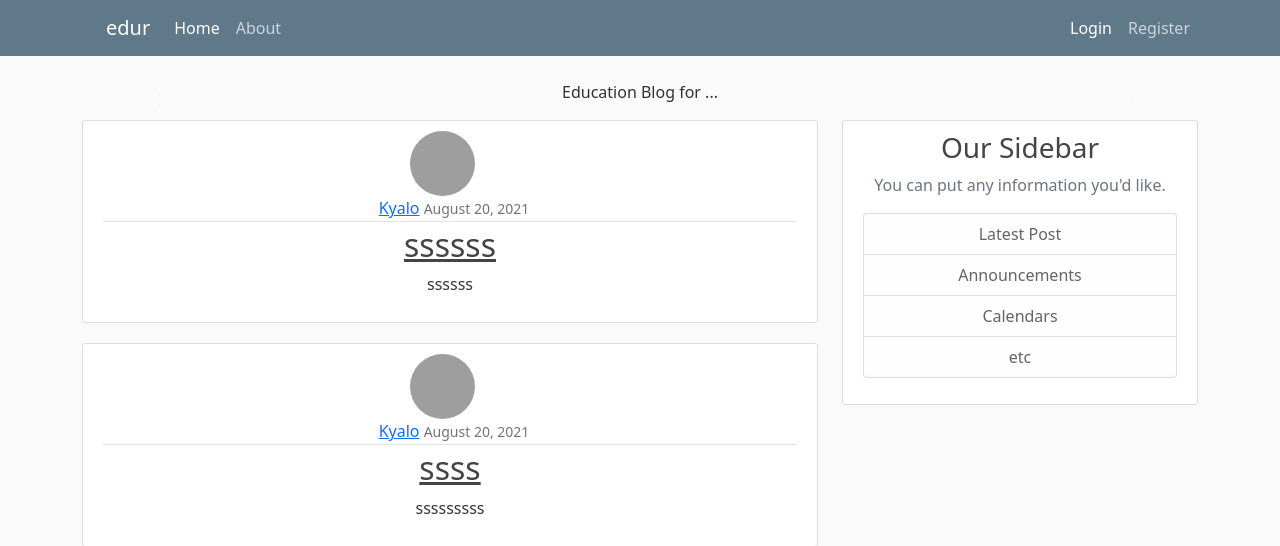
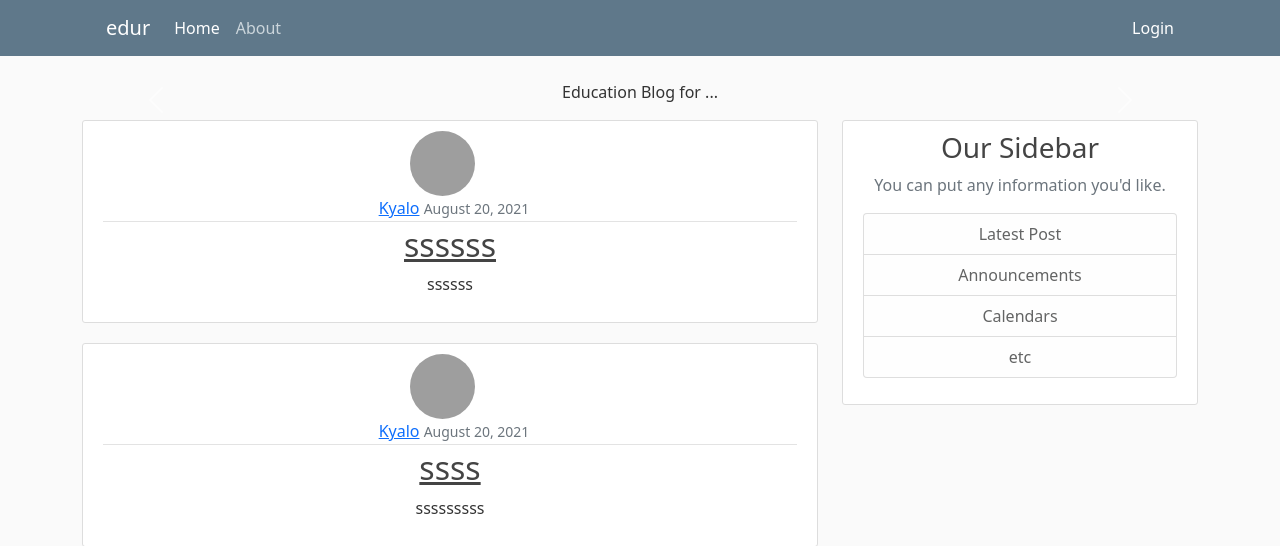
Before and after one commit to muthui1116/educpya, a Django app: page / in a window 1280 px wide. Shown: the top 546 px of the page. Run offline with Django 3.2, Linux system fonts and the light colour scheme; data comes from the database, SQL or seed files in the repository; grey boxes are pictures that could not be loaded.

Commit message:
Update base.html

```diff
--- a/edublog/templates/edublog/base.html
+++ b/edublog/templates/edublog/base.html
@@ -41,7 +41,7 @@
                     <a class="nav-link active" aria-current="page" href="{% url 'logout'%}">Logout</a>
                     {% else%}
                     <a class="nav-link active" aria-current="page" href="{% url 'login'%}">Login</a>
-                    <a class="nav-link" href="{% url 'register'%}">Register</a>
+                    <a class="nav-link" href="{% url 'register'%}"></a>
                     {% endif%}
                 </div>
             </div>
```
